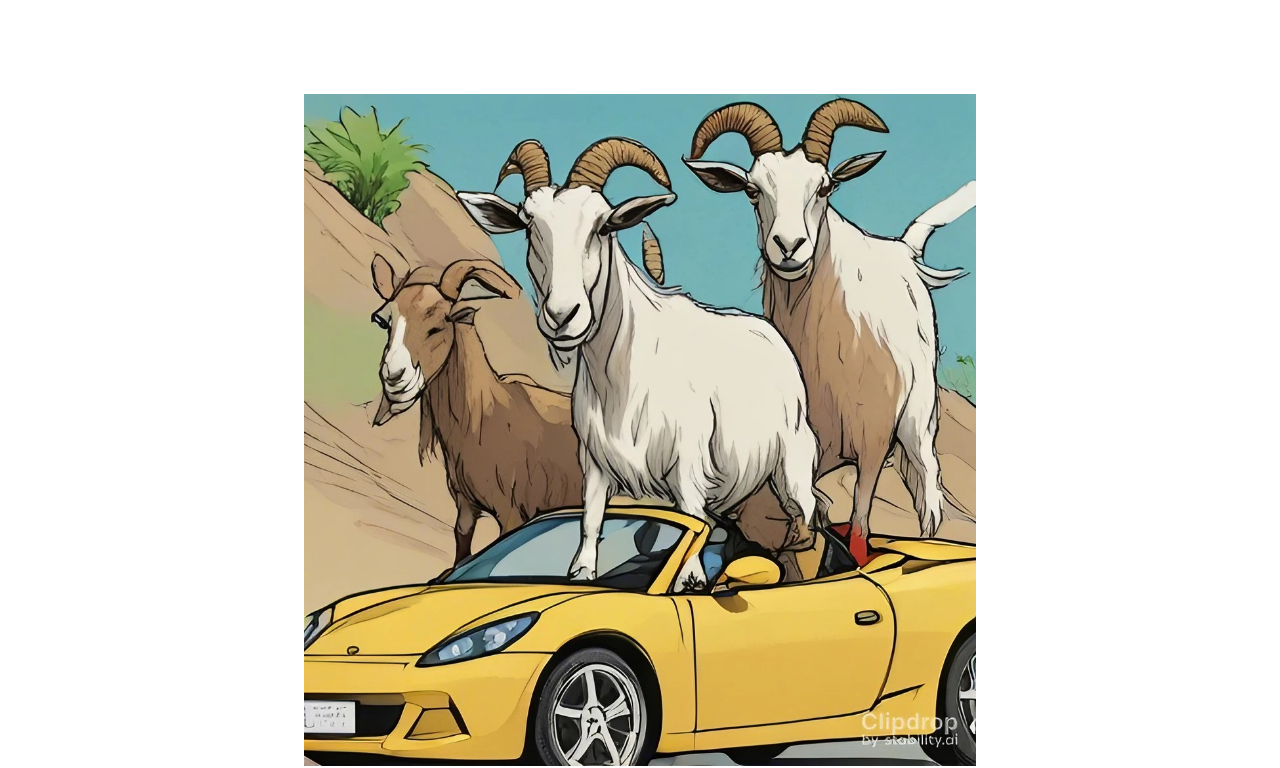
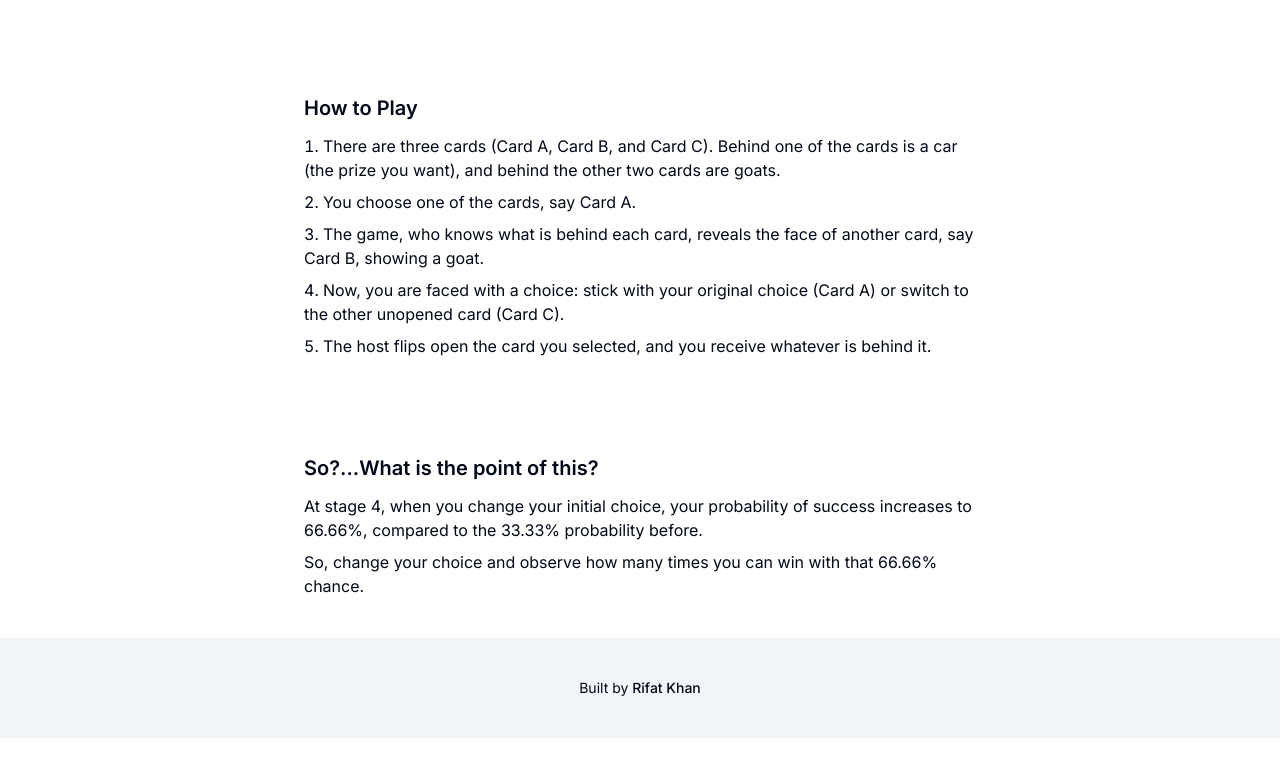
Before and after one commit to StepAsideLiL/car-or-goat, a Next.js app: page / in a window 1280 px wide. Shown: the part 394-1162 px from the top of the page. After the commit the page ends 1132 px from the top, so only its background shows below. Built offline with nearby package versions, Linux system fonts and the light colour scheme.

Commit message:
remove: image from home page

```diff
--- a/app/(home)/page.tsx
+++ b/app/(home)/page.tsx
@@ -1,7 +1,6 @@
 import HowToPlay from "@/components/sections/how-to-play";
 import { Button } from "@/components/ui/button";
 import { Main } from "@/components/uis";
-import Image from "next/image";
 import Link from "next/link";
 
 const HomePage = () => {
@@ -30,16 +29,6 @@ const HomePage = () => {
         </div>
       </section>
 
-      <section className="flex justify-center">
-        <Image
-          src={"/goats-on-car.jpeg"}
-          alt="Banner Image"
-          width={1024}
-          height={1024}
-          className="max-w-2xl w-full"
-        />
-      </section>
-
       <HowToPlay />
 
       <section className="max-w-2xl mx-auto space-y-3">
```
Also changed, not shown: public/goats-on-car.jpeg (deleted).
